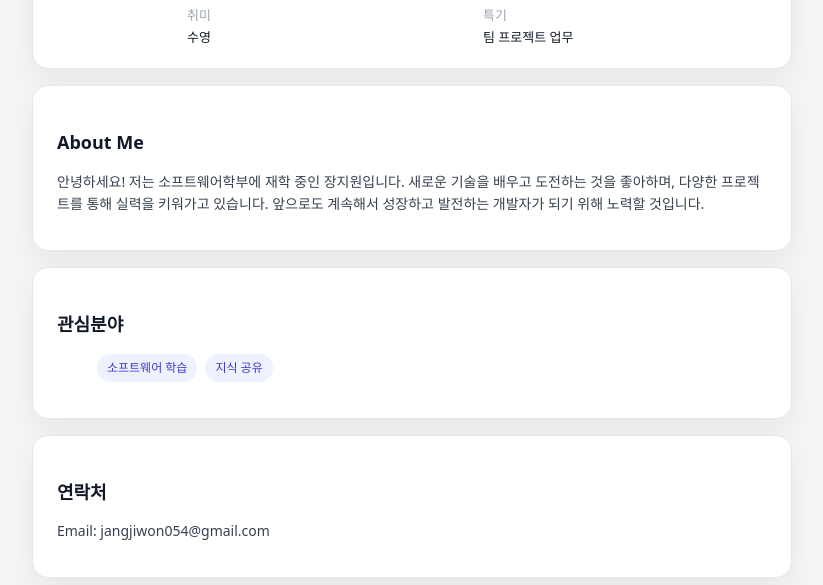
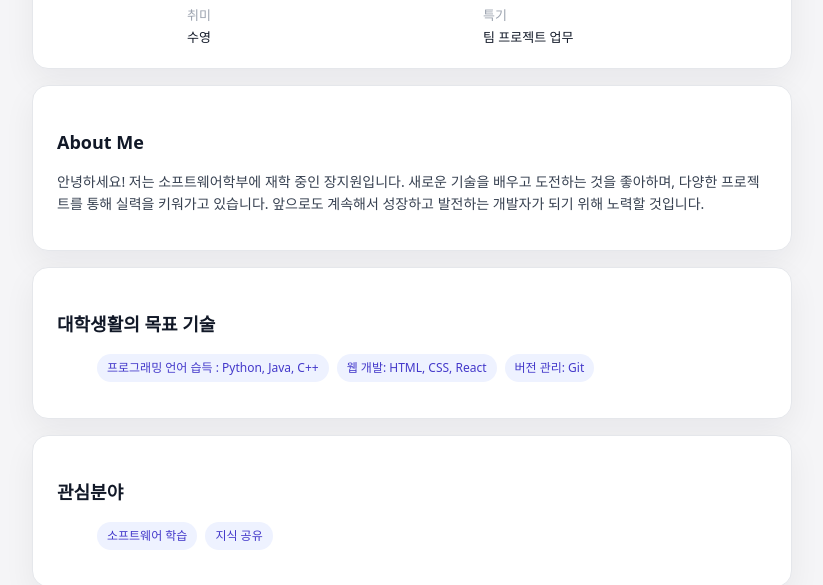
Before and after one commit to jangjiwon054-ctrl/jangjiwon054-ctrl.github.io, a plain HTML site: page index.html in a window 1280 px wide. Shown: the part 405-990 px from the top of the page, without its empty margins (228-1051 px from the left). Drawn offline with Linux system fonts and the light colour scheme.

Commit message:
Add College Life Goals

```diff
--- a/index.html
+++ b/index.html
@@ -55,6 +55,15 @@
         </section>
 
         <section class="section-card">
+            <h3>대학생활의 목표 기술</h3>
+            <ul class="tag-list">
+                <li class="tag">프로그래밍 언어 습득 : Python, Java, C++</li>
+                <li class="tag">웹 개발: HTML, CSS, React</li>
+                <li class="tag">버전 관리: Git</li>
+            </ul>
+        </section>
+
+        <section class="section-card">
             <h3>관심분야</h3>
             <ul class="tag-list">
                 <li class="tag">소프트웨어 학습</li>
```
